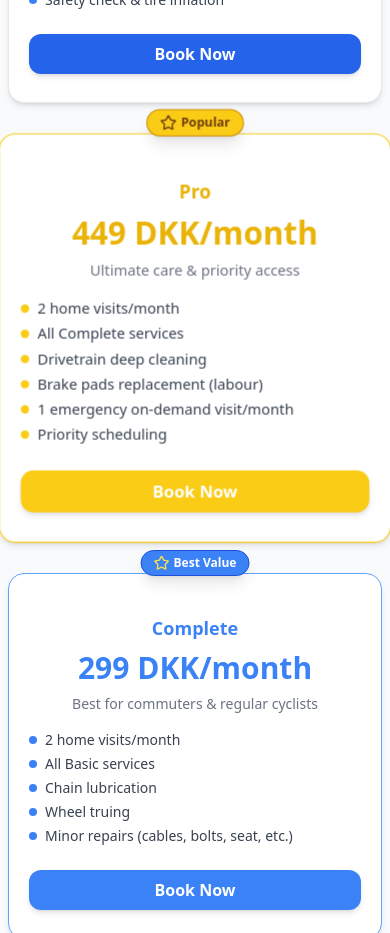
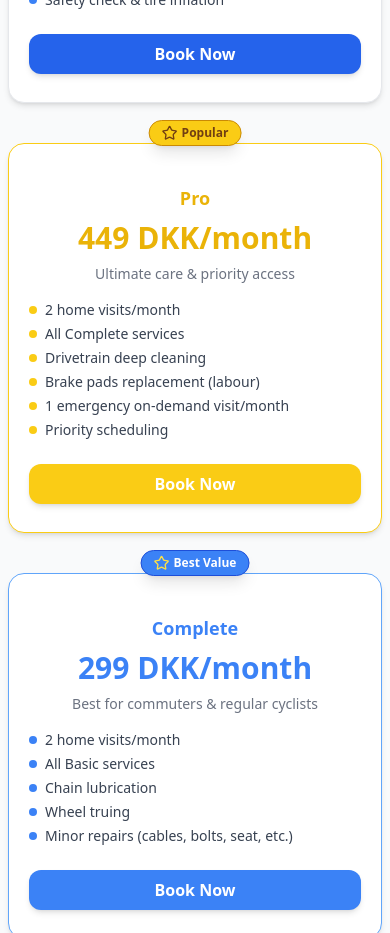
Before and after one commit to PAINj9/bikedrop, a React (Vite) app in the folder client/: page /bikedrop/main in a window 390 px wide. Shown: the part 2040-2973 px from the top of the page. Built offline with nearby package versions, Linux system fonts and the light colour scheme.

Commit message:
Update PlansSection.jsx

```diff
--- a/client/src/components/PlansSection.jsx
+++ b/client/src/components/PlansSection.jsx
@@ -1,4 +1,4 @@
-import React, { useState } from "react";
+import React from "react";
 import { Star } from "lucide-react";
 import { motion } from "framer-motion";
 import { Link } from "react-router-dom";
@@ -12,8 +12,8 @@ const plans = [
       "1 home visit/month",
       "Exterior cleaning (frame, wheels)",
       "Brake & gear adjustment",
-      "Safety check & tire inflation"
-    ]
+      "Safety check & tire inflation",
+    ],
   },
   {
     title: "Pro",
@@ -25,8 +25,8 @@ const plans = [
       "Drivetrain deep cleaning",
       "Brake pads replacement (labour)",
       "1 emergency on-demand visit/month",
-      "Priority scheduling"
-    ]
+      "Priority scheduling",
+    ],
   },
   {
     title: "Complete",
@@ -37,9 +37,9 @@ const plans = [
       "All Basic services",
       "Chain lubrication",
       "Wheel truing",
-      "Minor repairs (cables, bolts, seat, etc.)"
-    ]
-  }
+      "Minor repairs (cables, bolts, seat, etc.)",
+    ],
+  },
 ];
 
 export default function PlansSection() {
@@ -48,12 +48,17 @@ export default function PlansSection() {
       id="plans"
       className="py-12 px-2 sm:px-6 md:px-20 bg-gray-50 scroll-mt-24"
     >
-      <h2 className="text-2xl sm:text-3xl font-semibold text-center mb-8">Monthly Plans</h2>
+      <h2 className="text-2xl sm:text-3xl font-semibold text-center mb-8">
+        Monthly Plans
+      </h2>
       <div className="w-full flex flex-col items-center gap-10 md:flex-row md:justify-center md:items-stretch md:gap-6">
-        {plans.map((plan, idx) => (
+        {plans.map((plan) => (
           <motion.div
             key={plan.title}
-            whileHover={{ scale: 1.03, boxShadow: "0 0 18px 0 rgba(59,130,246,0.20)" }}
+            whileHover={{
+              scale: 1.03,
+              boxShadow: "0 0 18px 0 rgba(59,130,246,0.20)",
+            }}
             transition={{ duration: 0.3, ease: [0.77, 0, 0.175, 1] }}
             className={`
               relative bg-white border rounded-2xl shadow-md
@@ -64,11 +69,13 @@ export default function PlansSection() {
               md:border-2
               px-5 sm:px-8 pt-10 pb-7
               transition-shadow
-              ${plan.title === "Pro"
-                ? "border-yellow-400 shadow-lg scale-105 z-10"
-                : plan.title === "Complete"
-                ? "border-blue-400 shadow-lg"
-                : "border-gray-200"}
+              ${
+                plan.title === "Pro"
+                  ? "border-yellow-400 shadow-lg md:scale-105 md:z-10"
+                  : plan.title === "Complete"
+                  ? "border-blue-400 shadow-lg"
+                  : "border-gray-200"
+              }
             `}
             style={{
               willChange: "transform",
@@ -84,17 +91,43 @@ export default function PlansSection() {
                 <Star className="w-4 h-4 text-yellow-300" /> Best Value
               </div>
             )}
-            <div className={`mb-2 text-lg sm:text-xl font-bold ${plan.title === "Pro" ? "text-yellow-500" : plan.title === "Complete" ? "text-blue-500" : "text-blue-600"}`}>
+            <div
+              className={`mb-2 text-lg sm:text-xl font-bold ${
+                plan.title === "Pro"
+                  ? "text-yellow-500"
+                  : plan.title === "Complete"
+                  ? "text-blue-500"
+                  : "text-blue-600"
+              }`}
+            >
               {plan.title}
             </div>
-            <div className={`text-3xl sm:text-4xl font-extrabold mb-2 ${plan.title === "Pro" ? "text-yellow-500" : plan.title === "Complete" ? "text-blue-500" : "text-gray-900"}`}>
+            <div
+              className={`text-3xl sm:text-4xl font-extrabold mb-2 ${
+                plan.title === "Pro"
+                  ? "text-yellow-500"
+                  : plan.title === "Complete"
+                  ? "text-blue-500"
+                  : "text-gray-900"
+              }`}
+            >
               {plan.price}
             </div>
-            <div className="mb-4 text-gray-500 text-sm sm:text-base">{plan.subtitle}</div>
+            <div className="mb-4 text-gray-500 text-sm sm:text-base">
+              {plan.subtitle}
+            </div>
             <ul className="mb-6 text-gray-700 w-full space-y-1 text-sm sm:text-base">
               {plan.features.map((feature, i) => (
                 <li key={i} className="flex items-center gap-2">
-                  <span className={`w-2 h-2 rounded-full ${plan.title === "Pro" ? "bg-yellow-400" : plan.title === "Complete" ? "bg-blue-500" : "bg-blue-500"}`}></span>
+                  <span
+                    className={`w-2 h-2 rounded-full ${
+                      plan.title === "Pro"
+                        ? "bg-yellow-400"
+                        : plan.title === "Complete"
+                        ? "bg-blue-500"
+                        : "bg-blue-500"
+                    }`}
+                  ></span>
                   {feature}
                 </li>
               ))}
```
